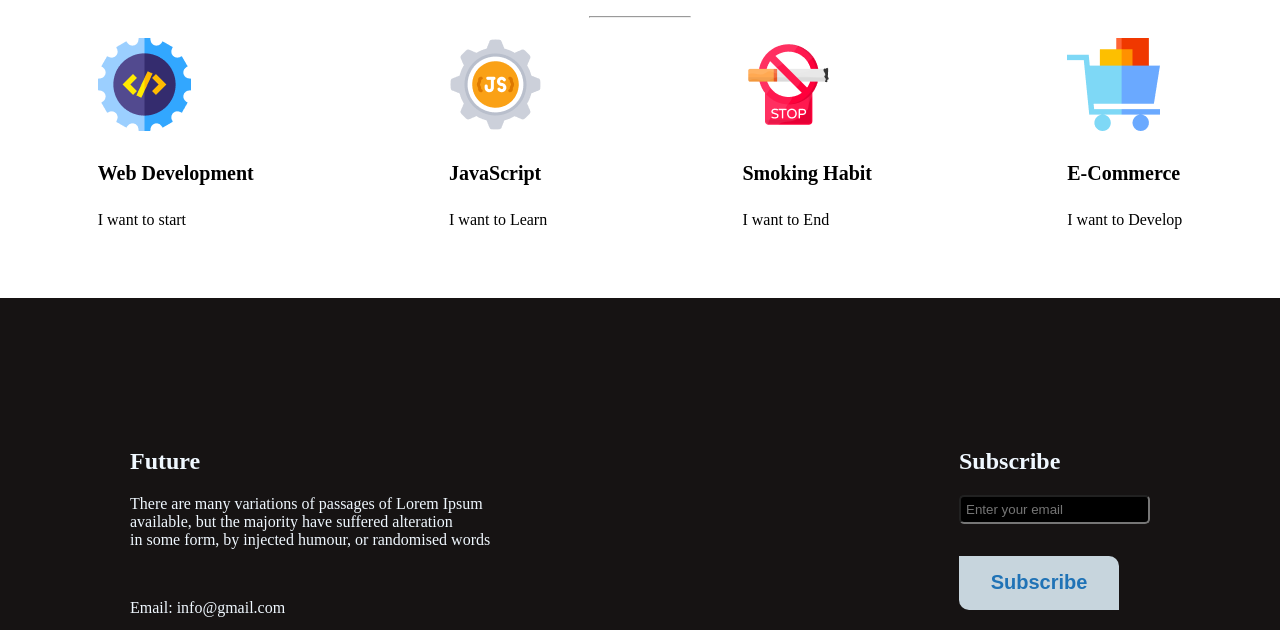
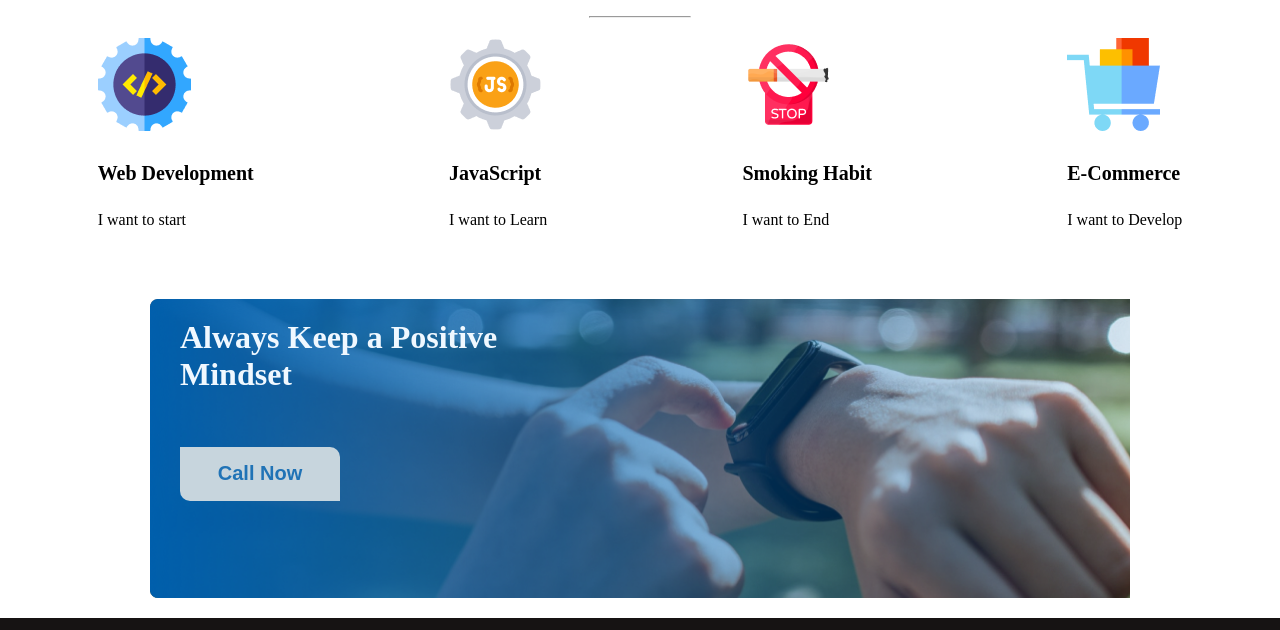
Before and after one commit to almubin78/reset-assingment-one, a plain HTML site: page index.html in a window 1280 px wide. Shown: the part 1659-2289 px from the top of the page. Drawn offline with Linux system fonts and the light colour scheme.

Commit message:
bonus section added

```diff
--- a/index.html
+++ b/index.html
@@ -58,6 +58,12 @@
                 </div>
             </div>
         </div>
+        <div class="extra">
+            <div class="content">
+                <h1>Always Keep a Positive <br>Mindset</h1>
+                <button>Call Now</button>
+            </div>
+        </div>
     </main>
     <footer>
 
--- a/style.css
+++ b/style.css
@@ -60,6 +60,10 @@ header div button:hover {
     right: 100px;
     text-align: left;
 }
+.main span{
+    margin-right: 10px;
+    color:red;
+}
 .plans{
     margin: 50px auto;
 }
@@ -86,6 +90,41 @@ hr{
     font-weight:800;
     font-size: 20px;
 }
+/* Extra section */
+.extra{
+    margin:  20px 150px;
+    height: 300px;
+    background-image: url('./images/gradient1.png'), url('./images/watch.png');
+    background-repeat: no-repeat, no-repeat;
+    background-position: left right, left right;
+    background-size: cover,cover;
+    position: relative;
+
+}
+
+.content{
+    position: absolute;
+    left:30px;
+    color: aliceblue;
+}
+.content button{
+    cursor: pointer;
+    width: 160px;
+    height: 54px;
+    margin-top: 32px;
+    border-radius: 0px 10px;
+    font-weight: 700;
+    font-size: 20px;
+    background-color: #c7d5dd;
+    color: #2073B6;
+    border:none;
+}
+.content button:hover{
+    background-color: #209FD1;
+    color: aliceblue;
+    transition: 0.3s ease-in-out;
+}
+
 /* Footer section */
 footer{
     width:100%;
```
